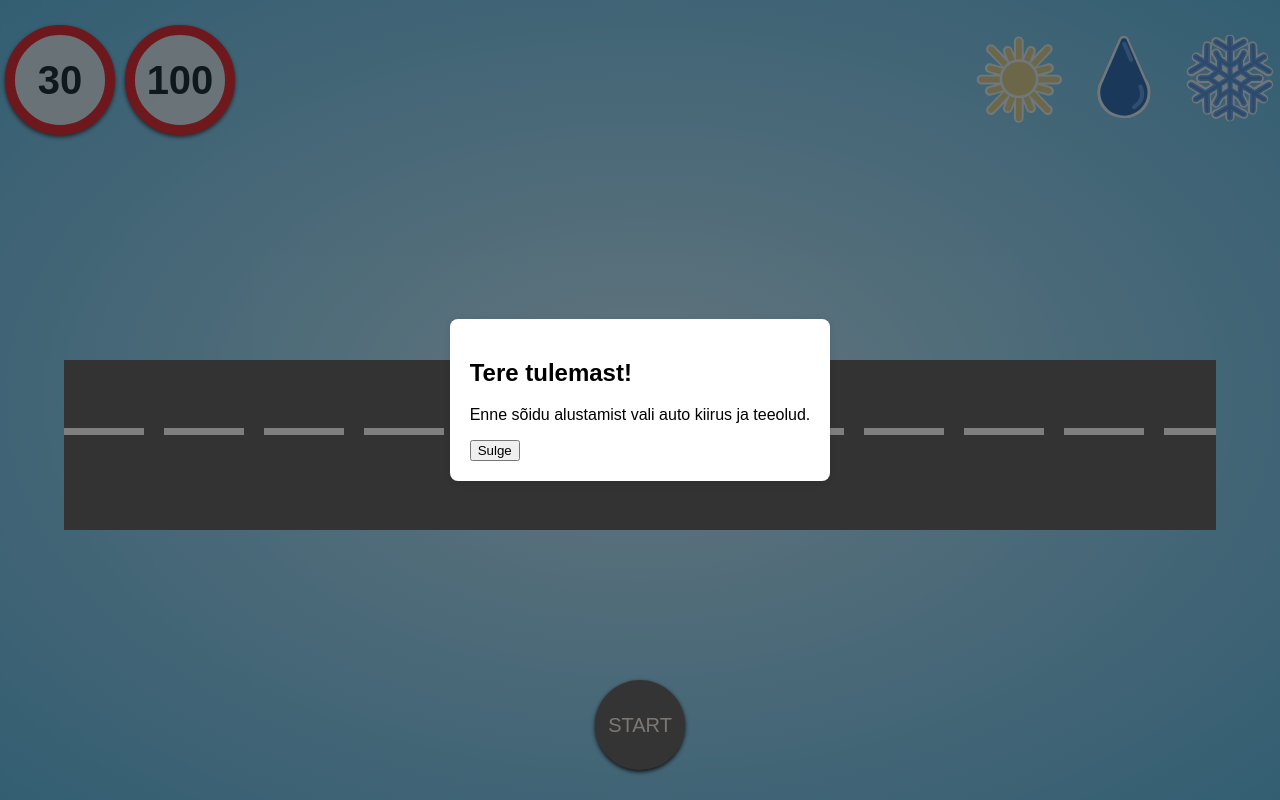
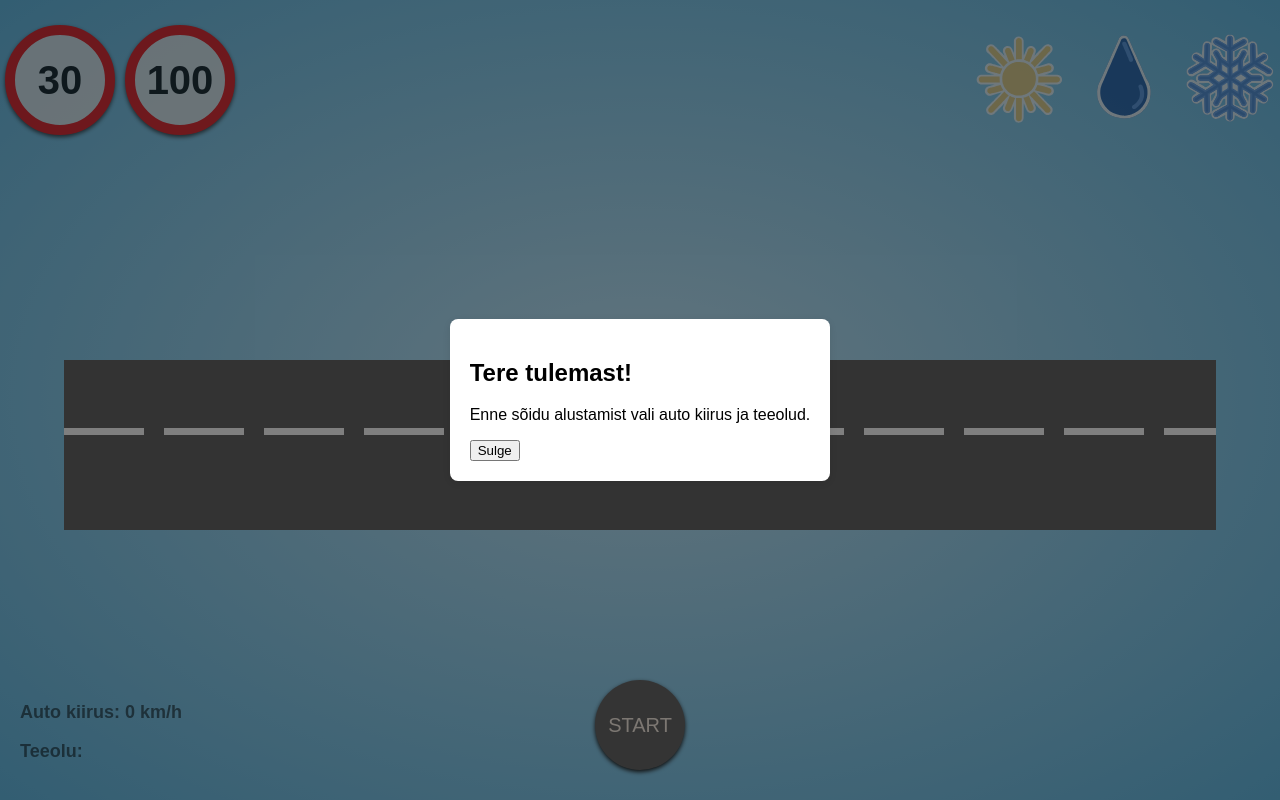
Before and after one commit to centre-for-educational-technology/transpordiamet, a React (Vite) app: page / in a window 1280 px wide. Built offline with nearby package versions, Linux system fonts and the light colour scheme.

Commit message:
end popup info, disabled start btn tooltip

```diff
--- a/package.json
+++ b/package.json
@@ -13,6 +13,7 @@
     "motion": "^12.4.3",
     "react": "^19.0.0",
     "react-dom": "^19.0.0",
+    "react-tooltip": "^5.28.0",
     "reactjs-popup": "^2.0.6"
   },
   "devDependencies": {
--- a/src/App.css
+++ b/src/App.css
@@ -20,3 +20,12 @@
   align-items: center;
   margin: 20px;
 }
+
+.infoContainer{
+  font-weight: bold;
+  font-size: 18px;
+  opacity: 0.5;
+  position: absolute;
+  left: 20px;
+  bottom: 20px;
+}
--- a/src/App.tsx
+++ b/src/App.tsx
@@ -1,4 +1,5 @@
 import { useState } from "react";
+import { Tooltip } from "react-tooltip";
 import "./App.css";
 
 import DryIcon from "./assets/dry.svg";
@@ -44,10 +45,38 @@ const App = () => {
     }, 500);
   };
 
-  console.log("cond", condition);
-  console.log("speed", speed);
-  console.log("disabled", speed === 0 || !condition);
+  // Conditions' estonian translations for classname "infoContainer"
+  const conditionESTMap: { [key: string]: string } = {
+    dry: "kuiv",
+    rain: "märg",
+    snow: "lumine",
+  };
+  const conditionEST = condition ? conditionESTMap[condition] : " ";
 
+  // Road friction coefficients for different conditions for calculating braking distance
+  const roadFriction: { [key: string]: number } = {
+    dry: 0.7,
+    rain: 0.4,
+    snow: 0.2,
+  };
+
+  // Converting km/h to m/s
+  const speedInMetersPerSecond = (speed * 5) / 18;
+
+  // Calculating the car's braking distance according to chosen speed and road condition
+  const calculateBrakingDistance = () => {
+    const brakingDistance =
+      Math.pow(speedInMetersPerSecond, 2) /
+      (2 * (roadFriction[condition || "dry"] || 0.7) * 9.8);
+    return brakingDistance.toFixed(0);
+  };
+
+  // Calculating the car's stopping distance by adding a 1 second reaction time to the braking distance
+  const calculateStoppingDistance = () => {
+    const stoppingDistance =
+      parseFloat(calculateBrakingDistance()) + speedInMetersPerSecond;
+    return stoppingDistance.toFixed(0);
+  };
   return (
     <>
       <CustomPopup
@@ -62,7 +91,7 @@ const App = () => {
         <CustomPopup
           //Popup that opens when the car stops
           title="Sõidu lõpp!"
-          message="Sinu auto peatumisteekond kestis x sekundit ja y meetrit."
+          message={`Sinu auto pidurdas ${calculateBrakingDistance()} meetrit ja kogu peatumisteekond oli ${calculateStoppingDistance()} meetrit.`}
           buttonText="Algusesse"
           isOpen={showEndPopup}
           onClose={() => setShowEndPopup(false)}
@@ -127,17 +156,40 @@ const App = () => {
             }}
           />
         ) : (
+          <div>
+            {/* Tooltip */}
+            <span
+              {...(speed === 0 || !condition
+                ? {
+                    // Show tooltip if START button disabled
+                    "data-tooltip-id": "startBtnTooltip",
+                    "data-tooltip-content":
+                      speed === 0
+                        ? "Vali kiirus"
+                        : "Vali teeolu",
+                  }
+                : {})}
+              style={{ display: "inline-block"}}
+            >
               <StartButton
                 name={"START"}
-            // The START button is disabled until speed and condition are chosen.
                 disabled={speed === 0 || !condition}
-            className={"customButton"}
+                className={`customButton ${speed === 0 || !condition ? "disabled" : ""}`}
                 onClick={() => {
                   setDrive(true);
                   setBrake(false);
                 }}
               />
+            </span>
+
+            <Tooltip id="startBtnTooltip" place="top" style={{backgroundColor: "white", color: "black"}} />
+          </div>
         )}
+
+        <div className="infoContainer">
+          <p>Auto kiirus: {speed} km/h</p>
+          <p>Teeolu: {conditionEST}</p>
+        </div>
       </div>
     </>
   );
--- a/src/buttons/start/startBtn.css
+++ b/src/buttons/start/startBtn.css
@@ -1,8 +1,7 @@
 .customButton {
-display: flex;
+  display: flex;
   justify-content: center;
   align-items: center;
-
   padding: 0px;
   height: 90px;
   width: 90px;
--- a/src/popup.css
+++ b/src/popup.css
@@ -17,4 +17,5 @@
   border-radius: 8px;
   box-shadow: 0 2px 10px rgba(0, 0, 0, 0.1);
   z-index: 1001; /*the popup content is above the overlay*/
+  max-width: 600px;
 }
```
Also changed, not shown: 1 other file (tests, documents, lock files or other folders). Lines whose indentation alone changed are shown as unchanged.
